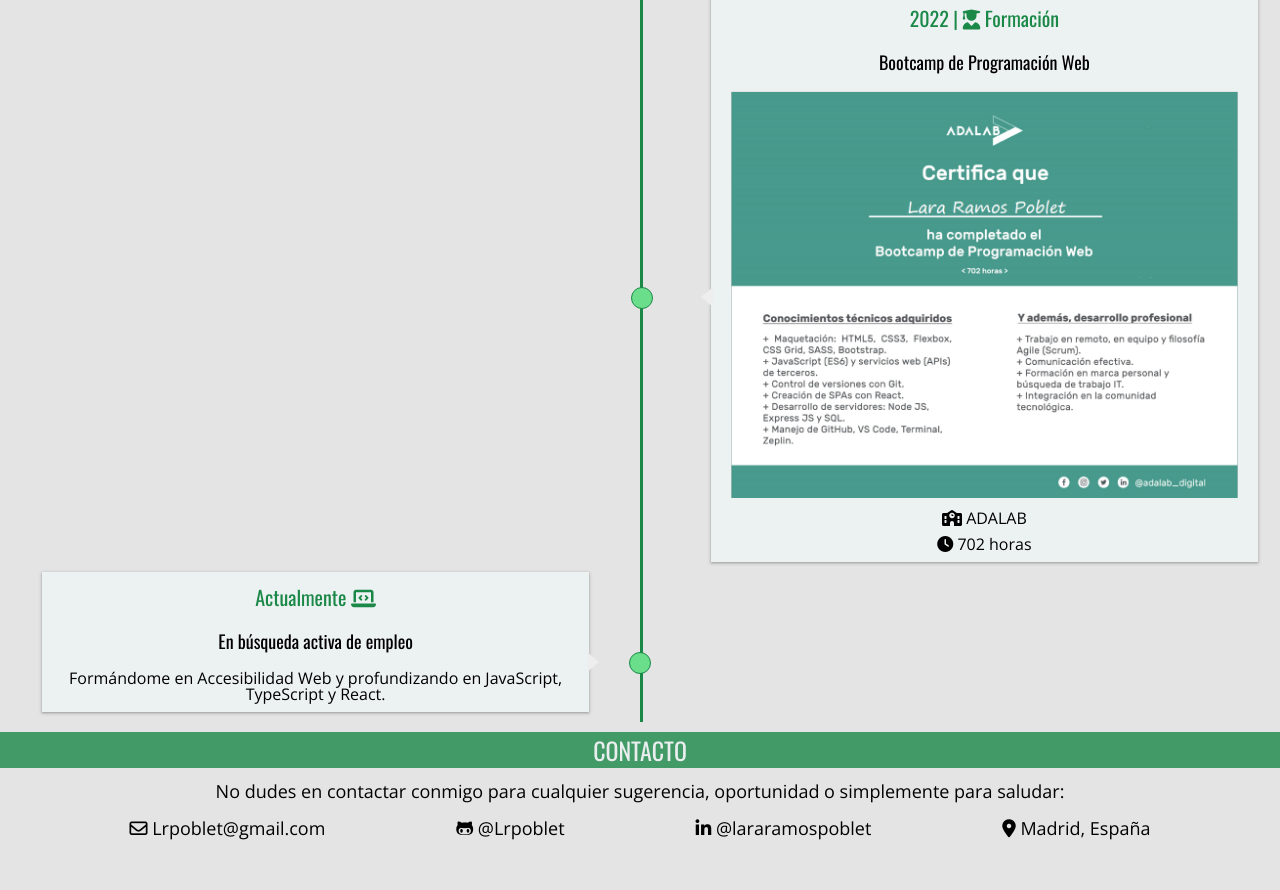
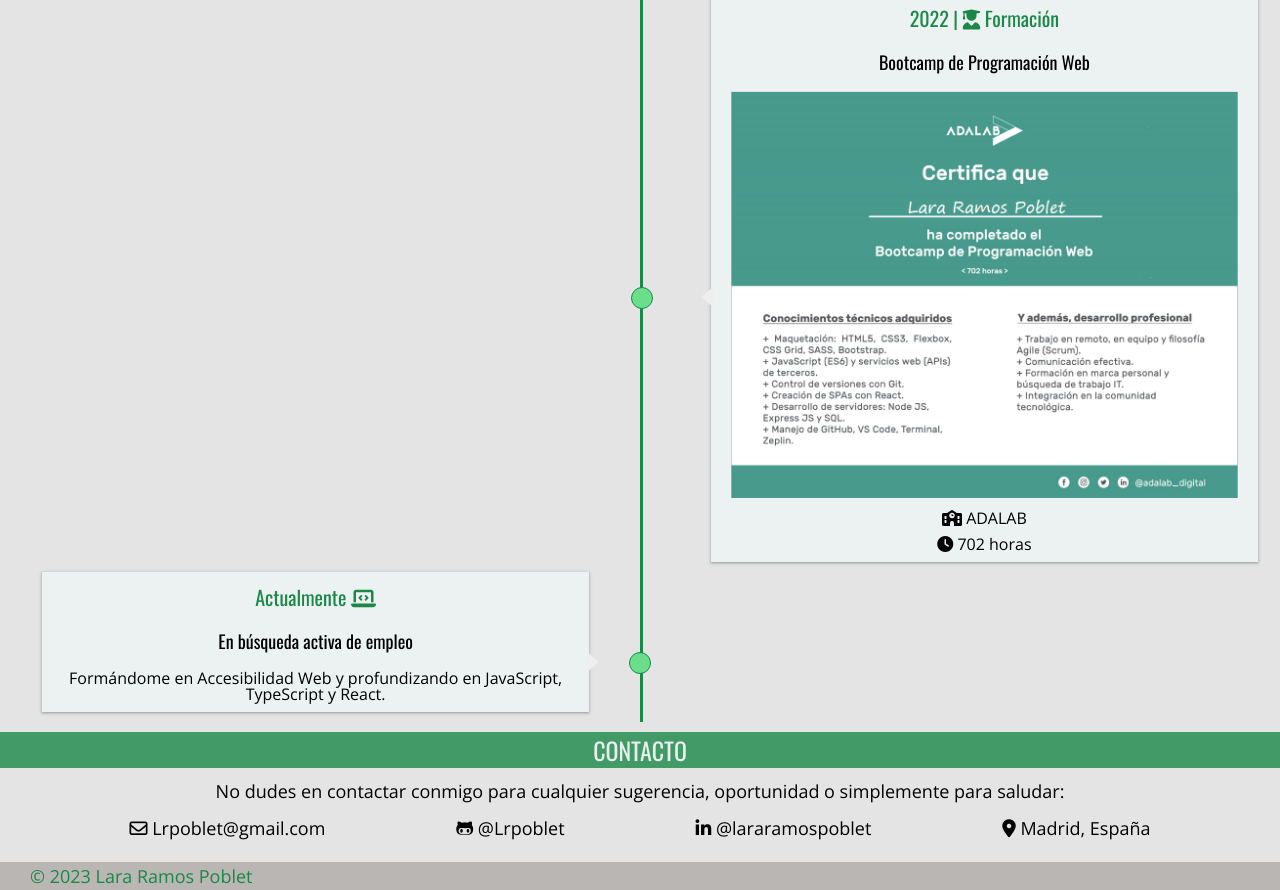
Before and after one commit to Lrpoblet/lara-ramos-poblet, a plain HTML site: page index.html in a window 1280 px wide. Shown: the part 5305-6195 px from the top of the page. Before the commit the page ends 6167 px from the top, so only its background shows below. Drawn offline with nearby package versions, Linux system fonts and the light colour scheme; files that its build step writes are made by us from their sources.

Commit message:
add footer

```diff
--- /dev/null
+++ b/html/5_footer.html
@@ -0,0 +1,3 @@
+<footer class="footer">
+    <small>&copy; 2023 Lara Ramos Poblet</small>
+</footer>
--- a/index.html
+++ b/index.html
@@ -19,6 +19,7 @@
     <include src="./html/3_story.html"></include>
     <include src="./html/4_contact.html"></include>
   </main>
+  <include src="./html/5_footer.html"></include>
   <script src="https://unpkg.com/htmlincludejs"></script>
 </body>
 
--- a/scss/layout/_footer.scss
+++ b/scss/layout/_footer.scss
@@ -1,8 +1,5 @@
-// .page__footer {
-//   position: fixed;
-//   left: 0;
-//   bottom: 0;
-//   width: 100vw;
-//   padding: 1rem;
-//   color: $color-secondary;
-// }
+.footer {
+  background-color: $silver;
+  color: $sea-green;
+  padding: 5px 0 5px 30px;
+}
--- a/scss/main.scss
+++ b/scss/main.scss
@@ -8,4 +8,4 @@
 @import 'layout/projects';
 @import 'layout/story';
 @import 'layout/contact';
-// @import 'layout/footer';
+@import 'layout/footer';
```
Also changed, not shown: scss/main.css, 1 other file.
